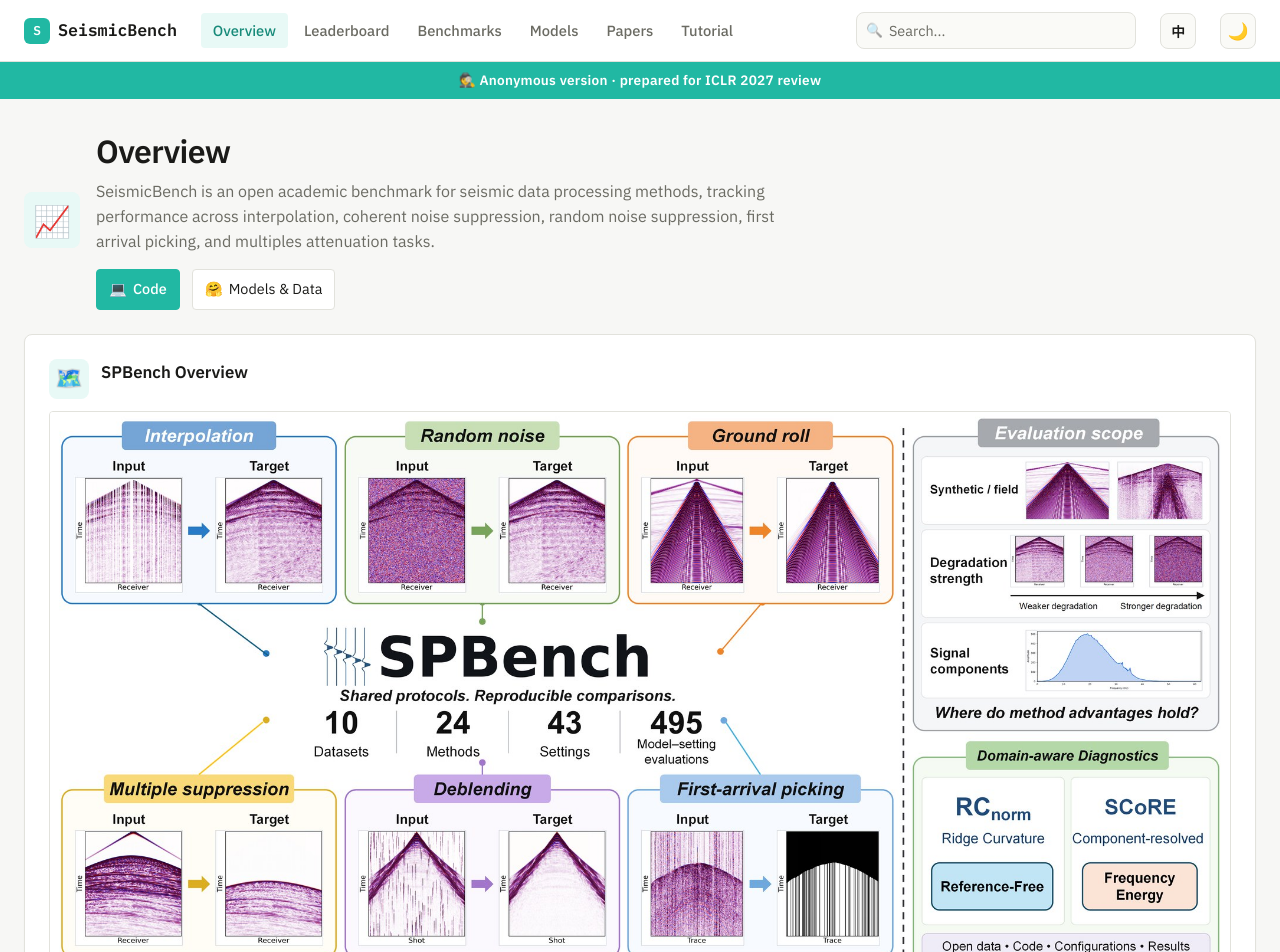
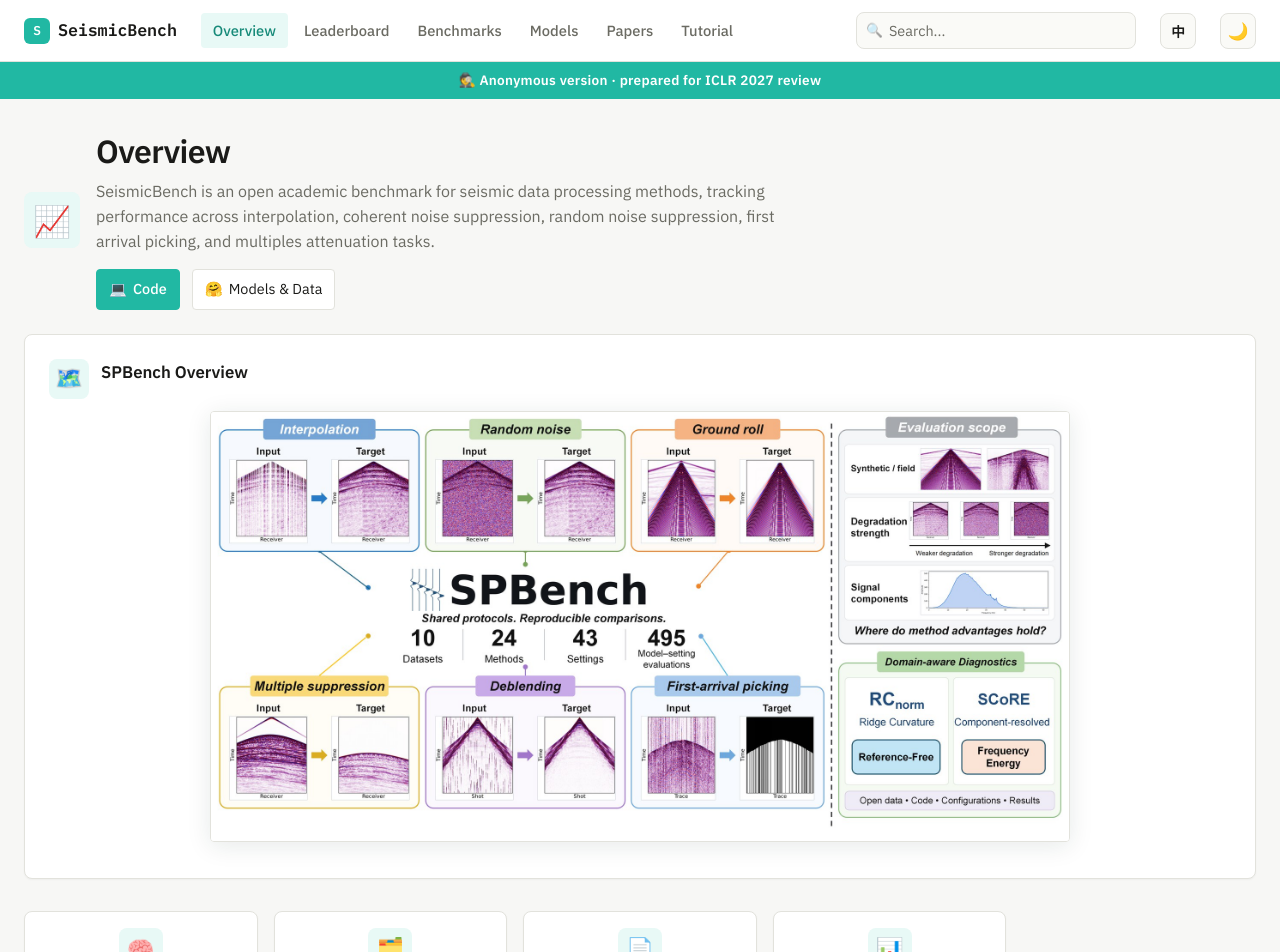
Before and after one commit to SeismicProcessingBenchmark/SPBench, a React (Vite) app: page /#/overview in a window 1280 px wide. Shown: the top 952 px of the page. Built offline with nearby package versions, Linux system fonts and the light colour scheme.

Commit message:
style: 概述图缩小居中并加阴影

```diff
--- a/src/pages/OverviewPage.tsx
+++ b/src/pages/OverviewPage.tsx
@@ -53,11 +53,18 @@ export default function OverviewPage({ data }: Props) {
             <div className="card-title">{t.overview.figureTitle}</div>
           </div>
         </div>
-        <div className="card-body">
+        <div className="card-body" style={{ display: 'flex', justifyContent: 'center' }}>
           <img
             src={`${import.meta.env.BASE_URL}images/overview.jpg`}
             alt={t.overview.figureTitle}
-            style={{ width: '100%', height: 'auto', borderRadius: 'var(--radius-sm)', border: '1px solid var(--border)' }}
+            style={{
+              width: '100%',
+              maxWidth: 860,
+              height: 'auto',
+              borderRadius: 'var(--radius-sm)',
+              border: '1px solid var(--border)',
+              boxShadow: '0 4px 24px rgba(15, 45, 40, 0.10)',
+            }}
           />
         </div>
       </div>
```
